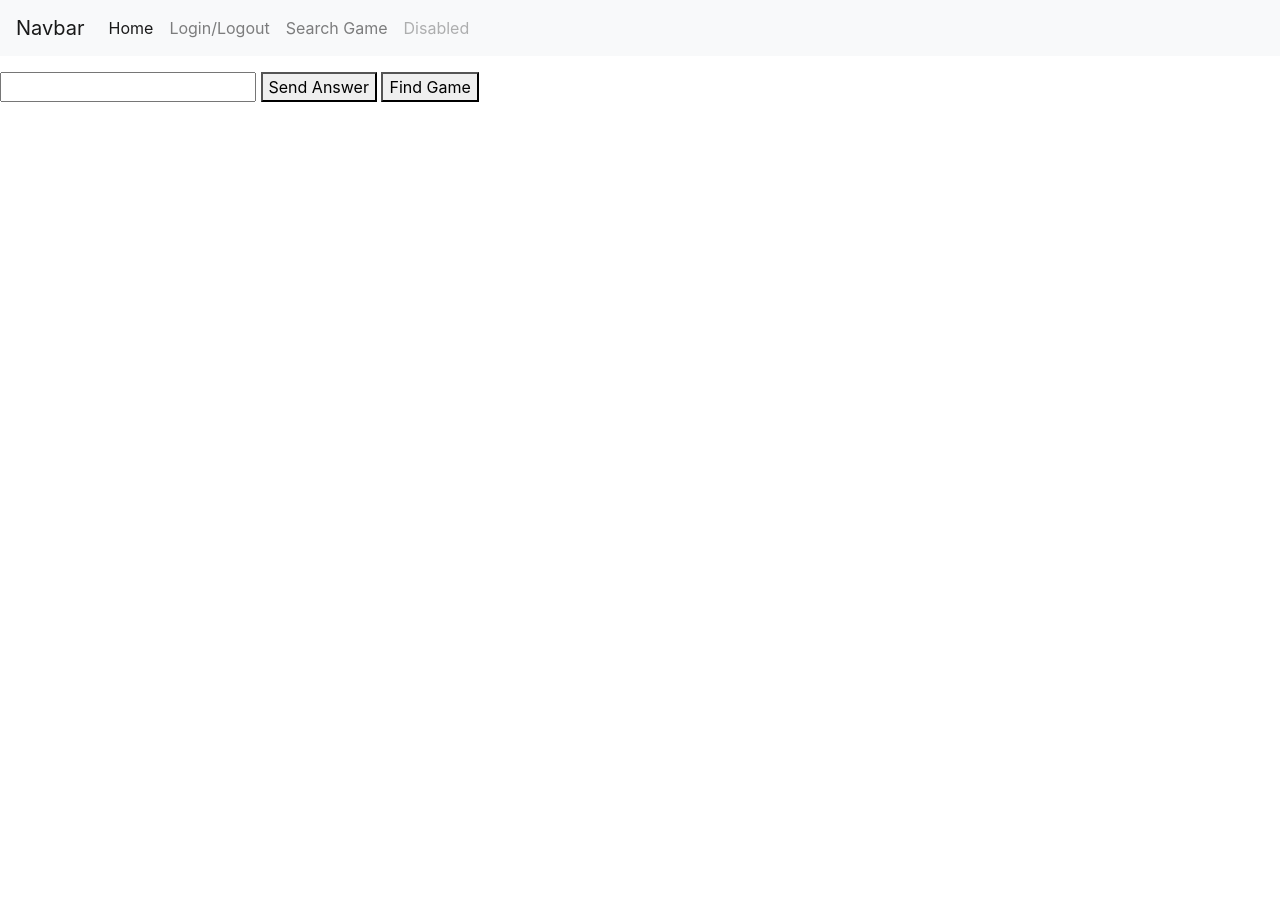
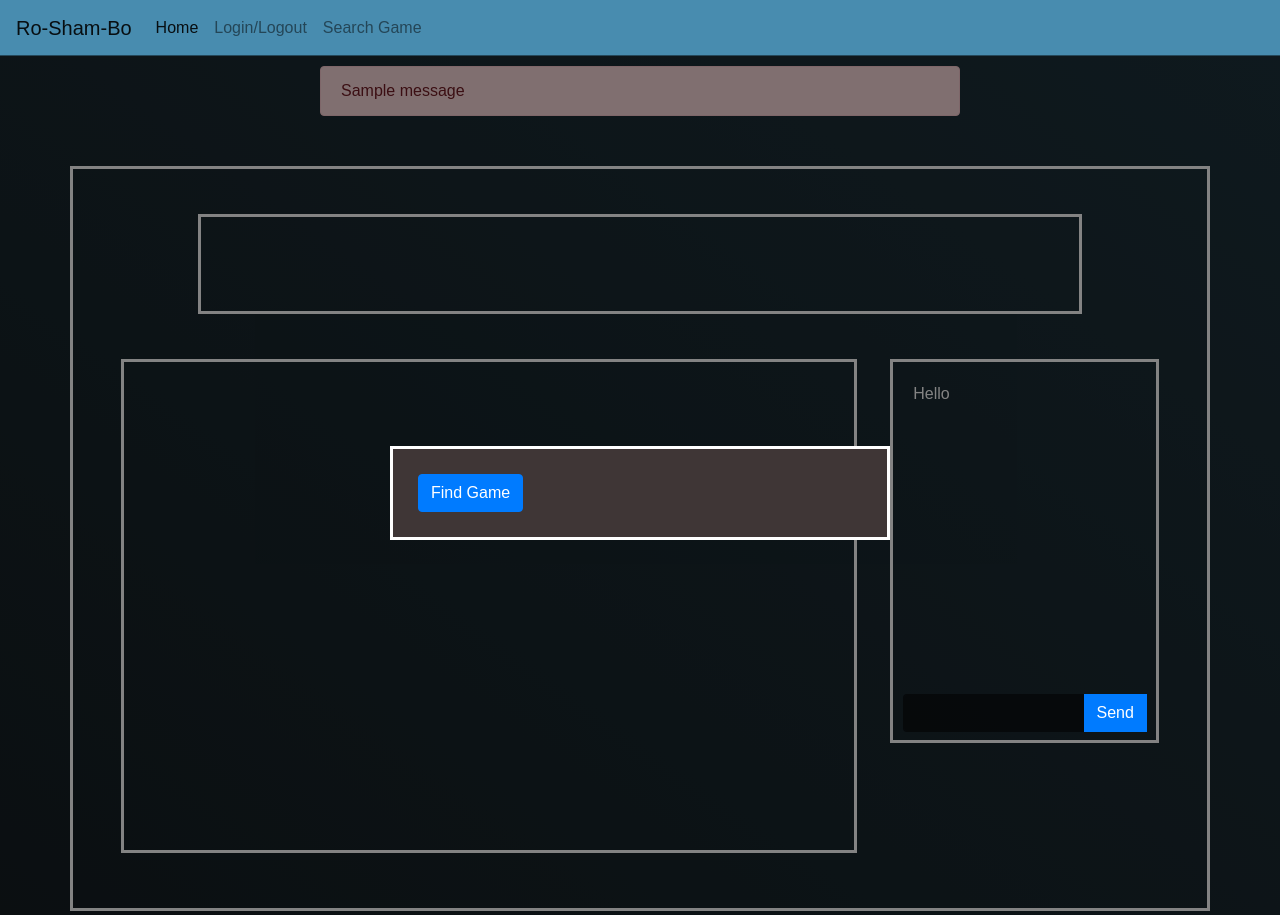
Before and after one commit to SteveF42/MultiplayerChessGame, a Flask app: template application/templates/home.html in a window 1280 px wide. Run offline with Flask 2, Linux system fonts and the light colour scheme; the template is opened without the code that fills it, so the values that code supplies are empty; one stand-in notice (Sample message) is shown; parts of the project's set-up code (start-up, migrations or seed data) failed here and were passed over; some libraries are stand-ins or nearby versions.

Commit message:
added some styling stuff and added game chat room

```diff
--- a/application/static/index.js
+++ b/application/static/index.js
@@ -1,7 +1,8 @@
 var socket = io.connect('http://127.0.0.1:5000/')
 var private_socket = io('http://127.0.0.1:5000/private')
+
 var clientID = undefined
-var searching = true
+var in_game = false
 
 function HTML(msg){
     let alert =
@@ -18,28 +19,26 @@ socket.on('connect', function () {
     console.log('connected')
 })
 
+
 socket.on('client-game-setup', async function(sessionInfo){
     console.log(sessionInfo)
-    let val = $('#flashed-message').val()
+    $('#flashed-message').remove()
+    $('#flash-message').append(HTML('Game Found!'))
+    let item = document.getElementById('hidden-message')
+    item.style.display = "none"
+    in_game = true
+})
 
-    $('#flashed-message').remove()
-
-    $('#flash-message').append(HTML('Game Found!'))
-
+socket.on('received-message',msg=>{
+    console.log(msg)
+    let tag = `<p>${msg['name']}: ${msg['message']}</p>`
+    $('#game-messages').append(tag)
 })
 
 window.onload = function(){
     socket.emit('stop-processes',function(){
     })
 }
-
-$('#sendAnswer').on('click', function(){
-    let move = $('#inputAnswer').val()
-    $('#inputAnswer').val('')
-    socket.emit('game-info',move,callback=>{
-        console.log(callback)
-    })
-})
 
 $('#findGame').on('click', function(){
     socket.emit('searching',function(url,boolValue){
@@ -57,5 +56,19 @@ $('#findGame').on('click', function(){
             }
         }
     })
+})
+$('#send-friendly-message').on('click',function(){
+    if(in_game===false){
+        console.log('NOPE')
+        return
+    }
 
+    let msg = $('#friendly-message').val()
+    $('#friendly-message').val('')
+    if(msg.length < 1 || msg == undefined){
+        console.log("NOPE")
+        return
+    }
+    console.log(msg)
+    socket.emit('room-message',msg)
 })
--- a/application/templates/base.html
+++ b/application/templates/base.html
@@ -11,10 +11,17 @@
         {% block title %}
         {% endblock %}
     </title>
+    <style>
+      body{
+        background-image:linear-gradient(to top right,#151D21,#1d313b) ;
+        color: white;
+        font-family: Arial, Helvetica, sans-serif;
+      }
+    </style>
 </head>
 <body>
-  <nav class="navbar navbar-expand-lg navbar-light bg-light">
-  <a class="navbar-brand" href="#">Navbar</a>
+  <nav class="navbar navbar-expand-lg navbar-light" style="background-color:#488caf;">
+  <a class="navbar-brand" href="/home">Ro-Sham-Bo</a>
   <button class="navbar-toggler" type="button" data-toggle="collapse" data-target="#navbarNav" aria-controls="navbarNav" aria-expanded="false" aria-label="Toggle navigation">
     <span class="navbar-toggler-icon"></span>
   </button>
@@ -29,12 +36,17 @@
       <li class="nav-item">
         <a class="nav-link" href="#">Search Game</a>
       </li>
-      <li class="nav-item">
-        <a class="nav-link disabled" href="#">Disabled</a>
-      </li>
     </ul>
   </div>
 </nav>
+
+  {% with messages = get_flashed_messages() %}
+    {% if messages %}
+      {% for msg in messages %}
+          <p class="alert alert-danger", style="margin: 10px 25% 0 25%;">{{msg}}</p>
+      {% endfor %}
+    {% endif%}
+  {% endwith%}
   {% block content %}
   {% endblock %}
 </body>
--- a/application/templates/home.html
+++ b/application/templates/home.html
@@ -3,15 +3,122 @@
 
 
 {% block content %}
-<div class="flash">
-    <ul id='flash-message' style="list-style: none;"></ul>
-</div>
+<style>
+    .container {
+        margin-top: 50px;
+        border: solid;
+    }
+
+    .gameInfo {
+        grid-row: 1;
+        border: solid;
+        height: 100px;
+        margin: 45px 10%;
+    }
+
+    .chat-game-grid {
+        display: flex;
+        height: 60%;
+    }
+
+    .chatWindow {
+        border: solid;
+        height: 70%;
+        width: 300px;
+        margin-right: 3%;
+
+    }
+
+    .gameWindow {
+        margin: 0px 3% 5%;
+        border: solid;
+        width: 75%;
+
+    }
+
+    .hidden-message {
+        display: flex;
+        flex-direction: column;
+        display: show;
+        z-index: 1;
+        position: fixed;
+        width: 100%;
+        height: 100%;
+        top:55px;
+        background-color: rgba(0, 0, 0, 0.486);
+        left: 0;
+        align-items: center;
+        justify-content: center;
+    }
+
+    .message {
+        background-color: rgb(63, 54, 54);
+        border: solid;
+        height: auto;
+        width: 50%;
+        max-width: 500px;
+        margin-bottom: 55px;
+
+        padding: 25px;
+        display: flex;
+    }
+    .game-messages{
+        padding: 10px;
+        overflow-y: auto;
+        height: 90%;
+    }
+
+    .flash{
+        height: auto;
+        width: 100%;
+        max-width: 550px;
+        justify-content: left;
+    }
+</style>
+
 <form class="info" , id="registration">
-    <input type="text" id = "inputAnswer">
+    <!-- <input type="text" id = "inputAnswer">
     <button type="button" id ="sendAnswer">Send Answer</button>
     <button type="button" , id="findGame">Find Game
-    </button>
+    </button> -->
 </form>
+
+<div class="hidden-message", id="hidden-message">
+    <div class="flash">
+        <ul id='flash-message'></ul>
+    </div>
+    <div class="message">
+        <div class="inner-content">
+            <button type="button", id="findGame" class="btn btn-primary">Find Game</button>
+        </div>
+    </div>
+</div>
+<div class="container">
+
+    <div class="gameInfo">
+
+    </div>
+    <div class="chat-game-grid">
+        <div class="gameWindow" style="padding:10px 10px;">
+            <img src="" alt="">
+            <img src="" alt="">
+            <img src="" alt="">
+        </div>
+        <div class="chatWindow" style="padding: 10px;">
+            <div class="game-messages" id="game-messages">
+                <p>Hello </p>
+            </div>
+            <div class="input-group mb-3">
+                <input type="text" class="form-control" id="friendly-message" style="background-color: rgba(0, 0, 0, 0.541); border-color:rgba(0, 0, 0, 0.541) ;">
+                <div class="input-group-prepend">
+                    <button type="button" id="send-friendly-message" class="btn btn-primary">Send</button>
+                </div>
+            </div>
+        </div>
+    </div>
+</div>
+
+
 
 <script src="{{url_for('static',filename='index.js')}}"></script>
 {% endblock %}
--- a/main.py
+++ b/main.py
@@ -1,4 +1,4 @@
-from flask import Flask, render_template, redirect, request, url_for, session, flash
+from flask import Flask, render_template, redirect, request, url_for, jsonify,session, flash
 from flask_socketio import SocketIO, join_room, leave_room
 from user import User
 from game import Game
@@ -14,6 +14,14 @@ USERKEY = 'user'
 games = {}
 user_games = {}
 idCount = 0
+
+@socketio.on('room-message')
+def room_message(msg):
+    print(msg)
+    room = session.get(CLIENTGAMEKEY)['gameID']
+    data = {'message':msg,'name':session.get(USERKEY)}
+
+    socketio.emit('received-message',data,room=room)
 
 @socketio.on('game-info')
 def handle_game(msg):
@@ -41,7 +49,6 @@ def gameTracker(name):
         games[gameID].readyGame()
         games[gameID].players[1] = request.sid
         socketio.emit('client-game-setup',(session[CLIENTGAMEKEY]), room=gameID)
-
 
     #socketio.emit('client-game-setup',(session[CLIENTGAMEKEY]['gameID']))
 
@@ -88,7 +95,7 @@ def stop_processes():
 @socketio.on('get-client-id',namespace='/private')
 def get_user_id():
     id = session.get(CLIENTGAMEKEY)
-    socketio.emit('response',id)
+    return request.sid
 
 
 
```
Also changed, not shown: application/templates/login.html (+16 -4 lines), application/views.py (+7 -4 lines), application/static/chessGame.js (added).
